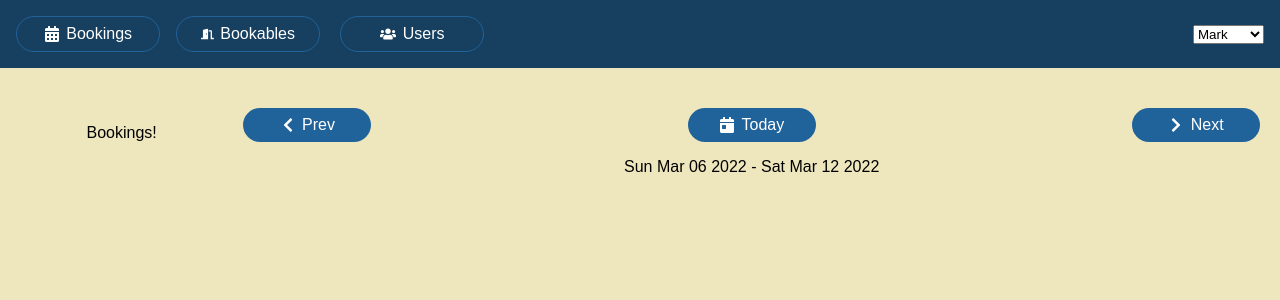
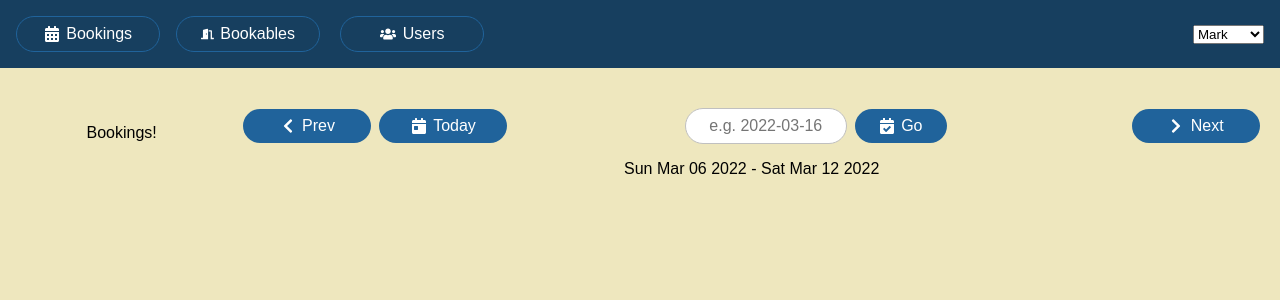
Before and after one commit to himanshu131194/Modern-Hooks, a React (Create React App) app: page /bookings in a window 1280 px wide. Shown: the top 300 px of the page. Built offline with nearby package versions, Linux system fonts and the light colour scheme; data requests are answered from the project's data file.

Commit message:
use useRef

```diff
--- a/src/components/Bookables/BookablesList.js
+++ b/src/components/Bookables/BookablesList.js
@@ -1,4 +1,4 @@
-import { useReducer, useEffect, Fragment } from "react";
+import { useReducer, useEffect, useRef, Fragment } from "react";
 import data from "../../static.json";
 import { FaArrowRight } from "react-icons/fa";
 import Spinner from '../UI/Spinner';
@@ -19,6 +19,8 @@ const initialState = {
 
 export default function BookablesList() {
 
+    const timeRef = useRef(null);
+    const nextButtonRef = useRef();
     const [ state, dispatch ] = useReducer(reducer, initialState);
     const { group, bookableIndex, bookables } = state;
     const { hasDetails, isLoading, error } = state;
@@ -26,6 +28,17 @@ export default function BookablesList() {
     const bookableInGroup = bookables.filter((b) => b.group === group);
     const groups = [...new Set(bookables.map(b => b.group))];
     const bookable = bookableInGroup[bookableIndex];
+
+    useEffect(()=>{
+        timeRef.current = setInterval(()=>{
+            dispatch({ type: "NEXT_BOOKABLE" });
+        }, 3000);
+        return stopPresentation
+    },[])
+
+    function stopPresentation(){
+        clearInterval(timeRef.current);
+    }
 
     useEffect(()=>{
         dispatch( { type: "FETCH_BOOKABLES_REQUEST" });
@@ -64,7 +77,8 @@ export default function BookablesList() {
         dispatch({
             type: "SET_BOOKABLE",
             payload: selectedIndex
-        })
+        });
+        nextButtonRef.current.focus();
     }
 
     if(error){
@@ -91,7 +105,7 @@ export default function BookablesList() {
                     ))}
                 </ul>
                 <p>
-                    <button className="btn" onClick={nextBookable} autoFocus>
+                    <button className="btn" onClick={nextBookable} ref={nextButtonRef} autoFocus>
                         <FaArrowRight />
                         <span>Next</span>
                     </button>
@@ -112,6 +126,7 @@ export default function BookablesList() {
                                     />
                                     Show Details
                                 </label>
+                                <button className="btn" onClick={stopPresentation}>Stop</button>
                             </span>
 
                         </div>
--- a/src/components/Bookings/WeekPicker.js
+++ b/src/components/Bookings/WeekPicker.js
@@ -1,10 +1,19 @@
-import { useReducer } from 'react';
+import { useReducer, useState } from 'react';
 import reducer from './weekReducer';
 import { getWeek } from '../../utils/date-wrangler';
-import { FaChevronLeft, FaCalendarDay, FaChevronRight } from "react-icons/fa";
+import { FaChevronLeft, FaCalendarDay, FaChevronRight, FaCalendarCheck } from "react-icons/fa";
 
 export default function WeekPicker({ date }) {
     const [week, dispatch] = useReducer(reducer, date, getWeek);
+    const [dateText, setDateText] = useState('2022-03-16');
+
+    function goToDate(){
+        dispatch({
+            type: 'SET_DATE',
+            payload: dateText
+        })
+    }
+
     return (
         <div>
             <p className='date-picker'>
@@ -16,6 +25,13 @@ export default function WeekPicker({ date }) {
                     <FaCalendarDay />
                     <span>Today</span>
                 </button>
+                <span>
+                    <input onChange={(e)=>setDateText(e.target.value)} placeholder={'e.g. 2022-03-16'}/>
+                    <button className='go btn' onClick={goToDate}>
+                        <FaCalendarCheck/>
+                        <span>Go</span>
+                    </button>
+                </span>
                 <button className='btn' onClick={() => dispatch({ type: 'NEXT_WEEK' })}>
                     <FaChevronRight />
                     <span>Next</span>
```
